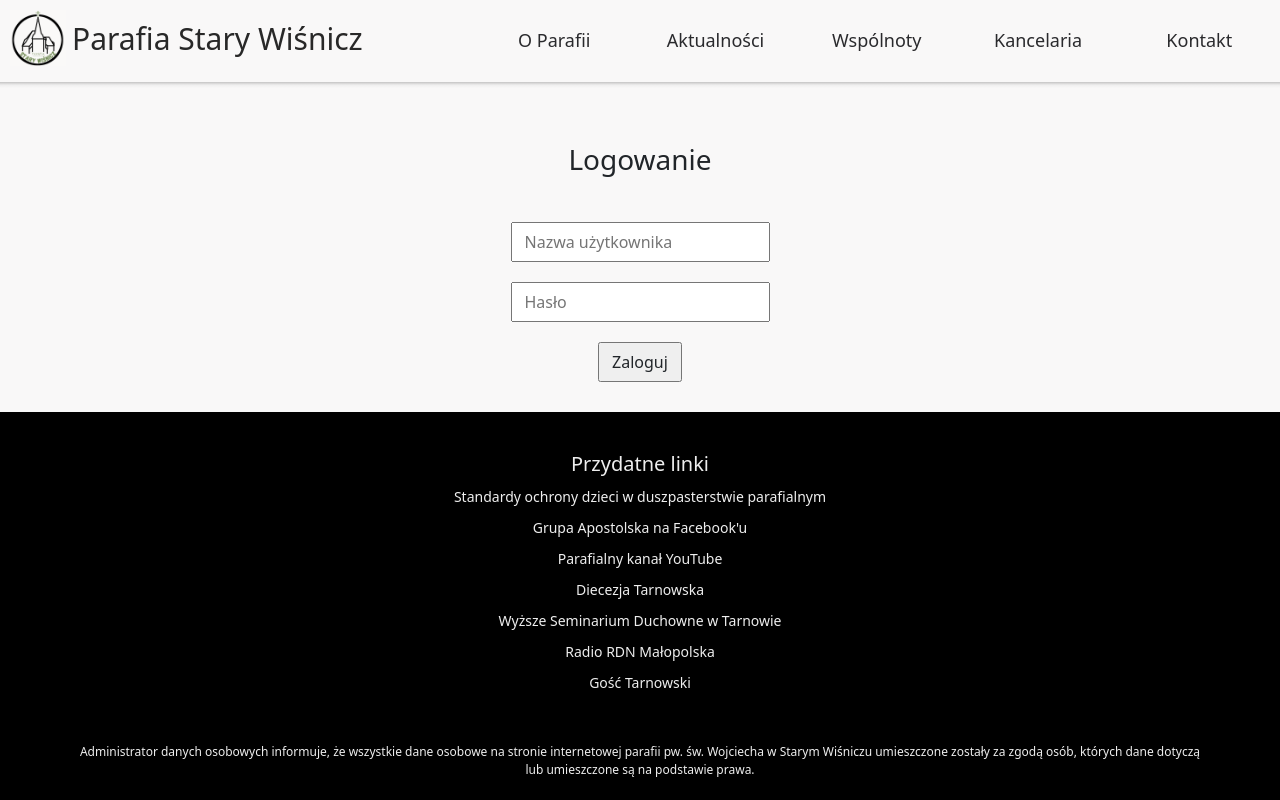
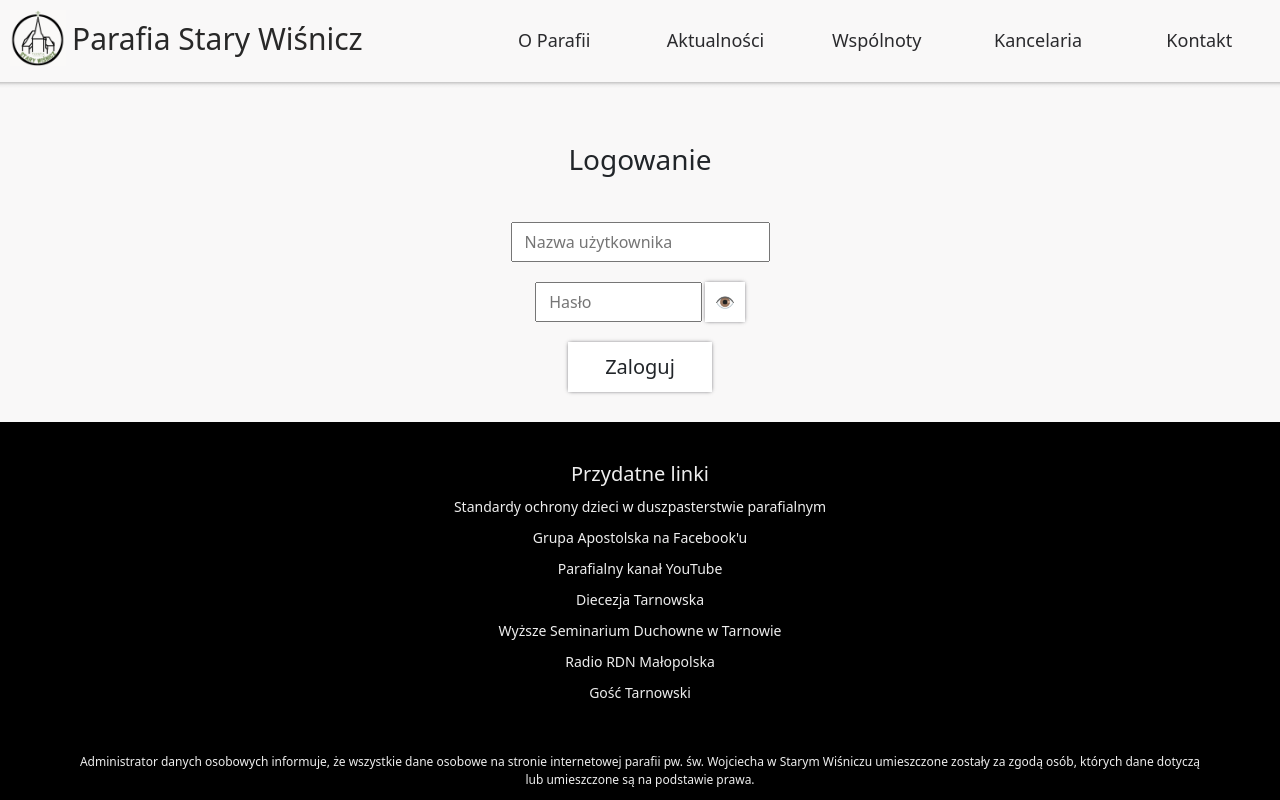
Before and after one commit to mklimek001/parish-website, a Flask app: page /login in a window 1280 px wide. Run offline with Flask 2, Linux system fonts and the light colour scheme; some libraries are stand-ins or nearby versions.

Commit message:
View password button added, some styles unified

```diff
--- a/app.py
+++ b/app.py
@@ -14,7 +14,7 @@ import markdown
 
 app = Flask(__name__)
 app.config['SQLALCHEMY_DATABASE_URI'] = "sqlite:///database.db"
-app.config['SECRET_KEY'] = ""
+app.config['SECRET_KEY'] = "1234"
 bcrypt = Bcrypt(app)
 db = SQLAlchemy(app)
 
@@ -168,6 +168,7 @@ def gallery_adding(news_id):
     else:
         photos = GalleryPhoto.query.filter(GalleryPhoto.post_id == news_id).all()
         current_post = Post.query.filter_by(id = news_id).first()
+        current_post.content_html = markdown.markdown(current_post.content, extensions=['tables', 'fenced_code'])
         return render_template("administration/gallery_adding.html", post = current_post, photos = photos)
 
 
--- a/static/css/style.css
+++ b/static/css/style.css
@@ -668,7 +668,7 @@ padding: 40px;
   margin: 20px 0;
 }
 
-.management-button{
+.management-button, .management-bar input#submit{
   min-width: 144px;
   padding: 10px;
   text-align: center;
@@ -679,11 +679,32 @@ padding: 40px;
   box-shadow: 0 0 4px -1px #39393F;
 }
 
-.management-button:hover{
+.management-button:hover, .management-bar input#submit:hover{
   box-shadow: 0 0 10px -2px #39393F;
   background-color: #39393F;
   color: white;
   font-weight: bolder;
+}
+
+.view-password-btn{
+  width: 40px;
+  padding: 8px;
+  text-align: center;
+  font-size: 16px;
+  background-color: white;
+  margin: 10px 0;
+  border: none;
+  box-shadow: 0 0 4px -1px #39393F;
+}
+
+input#password{
+  width: 167px;
+}
+
+.view-password-btn:hover{
+  box-shadow: 0 0 10px -2px #39393F;
+  background-color: #39393F;
+  color: white;
 }
 
 .management-link{
@@ -779,9 +800,8 @@ padding: 40px;
 }
 
 #photo-add-button{
-  padding: 5px;
-  width: 100px;
-  margin-left: calc(50% - 50px);
+  width: 144px;
+  margin-left: calc(50% - 72px);
   margin-top: 16px;
   margin-bottom: 24px;
 }
--- a/static/javascript/preview.js
+++ b/static/javascript/preview.js
@@ -4,7 +4,7 @@ document.getElementById('preview-button').addEventListener('click', function(eve
     var content = document.getElementById('new-post-content').value;
     var htmlContent = marked(content);
 
-    var previewWindow = window.open("", "Podgląd", "width=800,height=600");
+    var previewWindow = window.open("", "Podgląd", "width=992, height=600");
     previewWindow.document.open();
     previewWindow.document.write(`
         <html>
--- /dev/null
+++ b/static/javascript/toggle_button.js
@@ -0,0 +1,20 @@
+document.addEventListener('DOMContentLoaded', function() {
+    var passwordButton = document.querySelector('.view-password-btn');
+
+    if (passwordButton) {
+        passwordButton.addEventListener('click', togglePassword);
+    }
+});
+
+function togglePassword() {
+    var passwordField = document.querySelector('input[name="password"]');
+    var passwordButton = document.querySelector('.view-password-btn');
+
+    if (passwordField.type === "password") {
+        passwordField.type = "text";
+        passwordButton.textContent = "🔒";
+    } else {
+        passwordField.type = "password";
+        passwordButton.textContent = "👁️";
+    }
+}
--- a/templates/administration/gallery_adding.html
+++ b/templates/administration/gallery_adding.html
@@ -13,7 +13,7 @@
                 </div>
                 <h2 class="info-title" id="title-field"> {{post.title}} - dodawanie zdjęć </h2>
                 <div class="info-text" >
-                    <p class="content-field">{{post.content}}</p>
+                    <p class="content-field">{{ post.content_html|safe }}</p>
                 </div>
 
                 <div class="row justify-content-center management-bar">
--- a/templates/administration/login.html
+++ b/templates/administration/login.html
@@ -12,11 +12,17 @@
                 <form method="POST" action="">
                     {{ form.hidden_tag() }} <br>
                     {{ form.username }} <br>
-                    {{ form.password }} <br>
+                    <div class="password-wrapper">
+                        {{ form.password }}
+                        <button type="button" class="view-password-btn">👁️</button>
+                    </div>
+
                     {{ form.submit }} <br>
                 </form>
             </div>
         </div>
     </div>
 
+    <script src="{{ url_for('static', filename='javascript/toggle_button.js') }}"></script>
+
 {% endblock %}
--- a/templates/administration/photos.html
+++ b/templates/administration/photos.html
@@ -16,7 +16,7 @@
                             <input class="photo-uploader" type="file" name="file" id="file" accept=".jpg, .JPG, .JPEG, .png, .PNG" required>
                         </div>
                         <div>
-                            <input type="submit">
+                            <input type="submit" class="management-button">
                         </div>
                     </form>
                 </div>
```
Also changed, not shown: templates/administration/post_management.html (+5 -2 lines).
